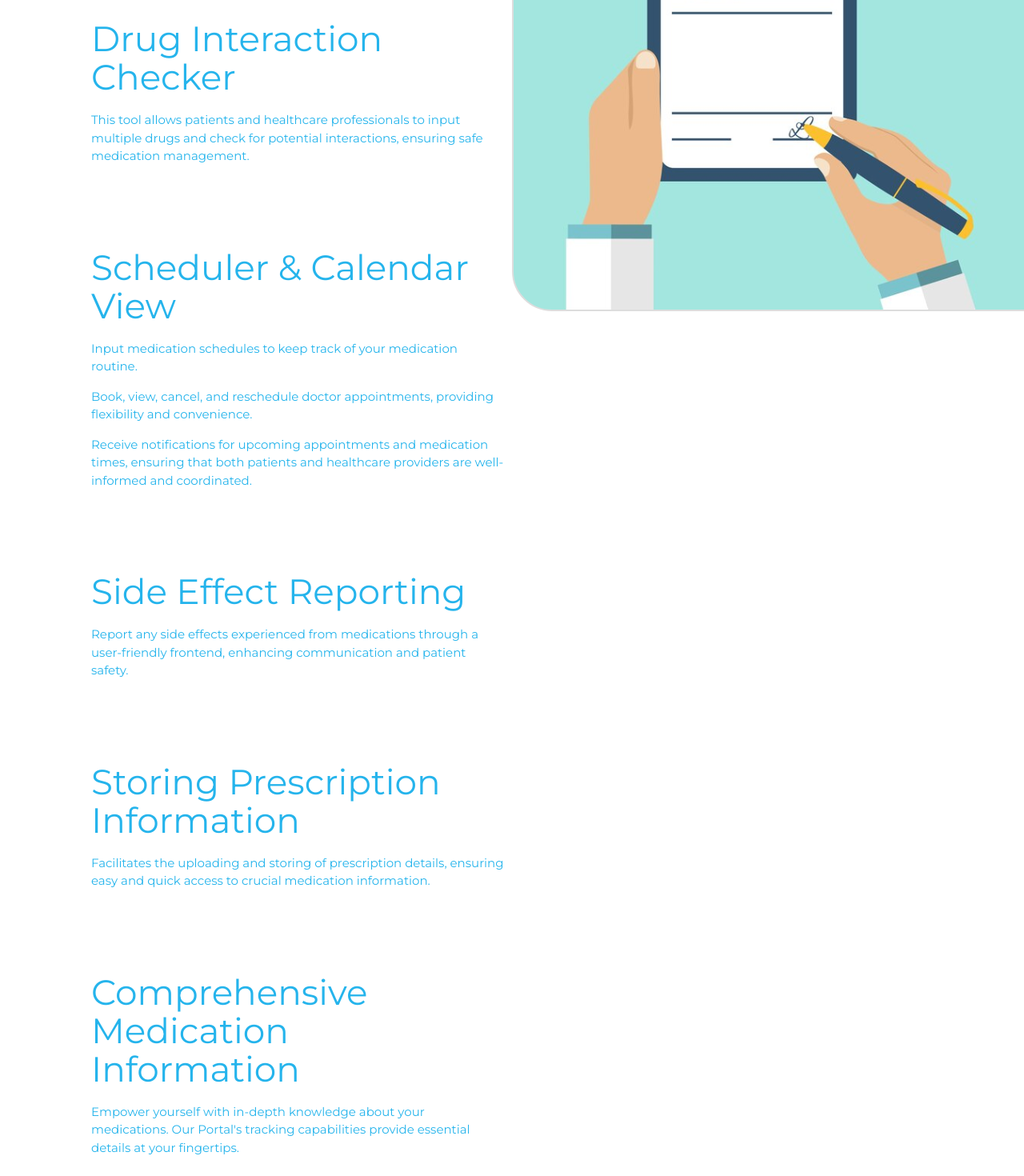
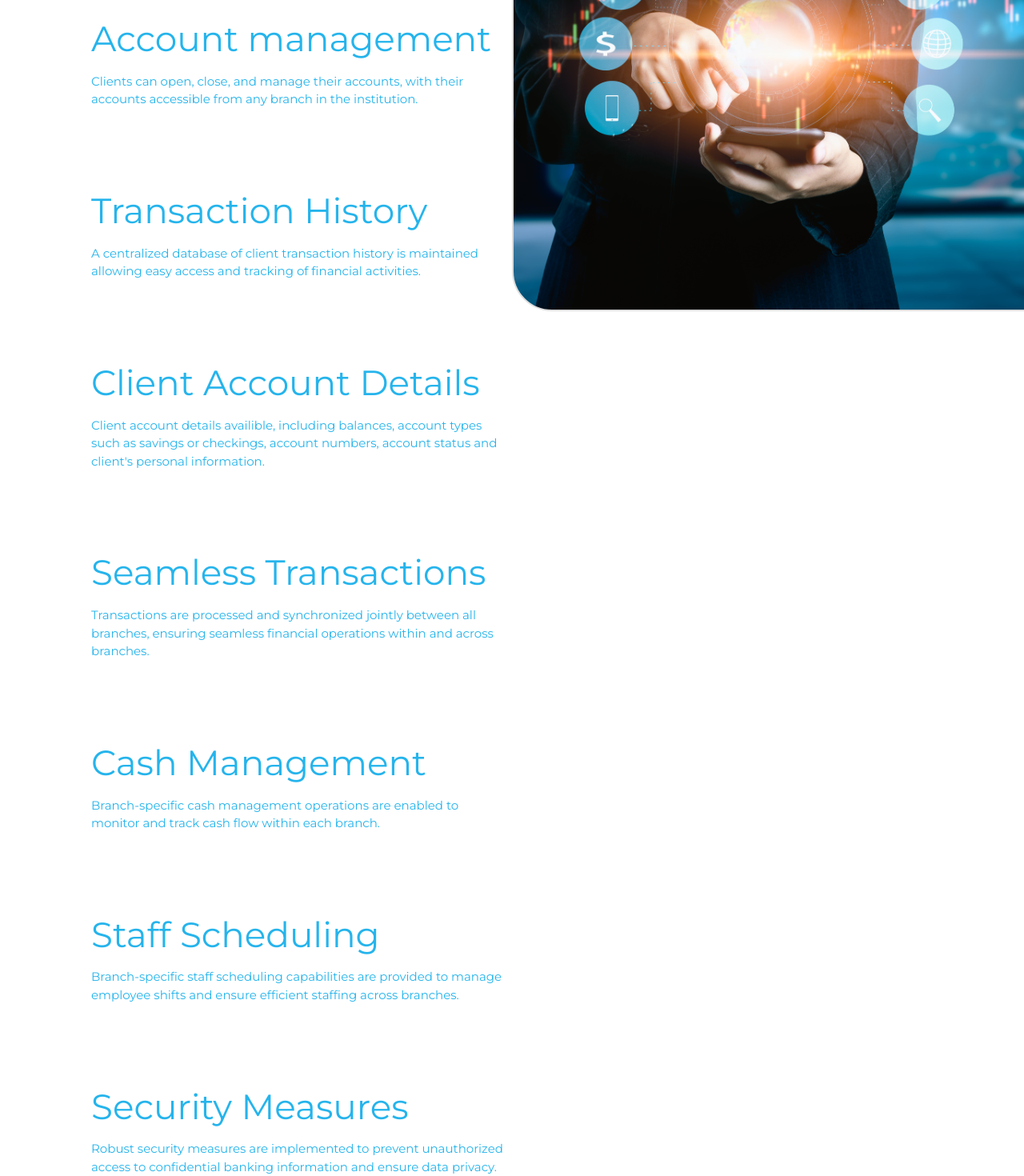
Before and after one commit to Muhammad3921/COE892-BankingSystem, a React (Create React App) app in the folder Frontend/: page /services in a window 1280 px wide. Shown: the part 360-1830 px from the top of the page at 80% size. Built offline with nearby package versions, Linux system fonts and the light colour scheme; the HTML template or start-up script is replaced by a standard one.

Commit message:
change service page

```diff
--- a/Frontend/src/pages/contact/contact.jsx
+++ b/Frontend/src/pages/contact/contact.jsx
@@ -1,53 +1,69 @@
-import React from 'react'
-import './contact.css';
+import React from "react";
+import "./contact.css";
 function Contact() {
   return (
     <div>
-
       <main className="page">
         <div className="service__image"></div>
         <h2 className="left-box">Features and Services Provided</h2>
         <div>
           <div className="left-box">
-                    <h3>Drug Interaction Checker</h3>
-                    <p>This tool allows patients and healthcare professionals to input multiple drugs and check for potential interactions, ensuring safe medication management.</p>
+            <h3>Account management</h3>
+            <p>
+              Clients can open, close, and manage their accounts, with their
+              accounts accessible from any branch in the institution.
+            </p>
           </div>
           <div className="left-box">
-                    <h3>Scheduler & Calendar View</h3>
-                    <ul>
-                        <li><p>Input medication schedules to keep track of your medication routine.</p></li>
-                        <li><p>Book, view, cancel, and reschedule doctor appointments, providing flexibility and convenience.</p></li>
-                        <li><p>Receive notifications for upcoming appointments and medication times, ensuring that both patients and healthcare providers are well-informed and coordinated.</p></li>
-                    </ul>
+            <h3>Transaction History</h3>
+            <p>
+              A centralized database of client transaction history is maintained
+              allowing easy access and tracking of financial activities.
+            </p>
           </div>
           <div className="left-box">
-                    <h3>Side Effect Reporting</h3>
-                    <p>Report any side effects experienced from medications through a user-friendly frontend, enhancing communication and patient safety.</p>
+            <h3>Client Account Details</h3>
+            <p>
+              Client account details availible, including balances, account
+              types such as savings or checkings, account numbers, account
+              status and client's personal information.
+            </p>
           </div>
           <div className="left-box">
-                    <h3>Storing Prescription Information</h3>
-                    <p>Facilitates the uploading and storing of prescription details, ensuring easy and quick access to crucial medication information.</p>
+            <h3>Seamless Transactions</h3>
+            <p>
+              Transactions are processed and synchronized jointly between all
+              branches, ensuring seamless financial operations within and across
+              branches.
+            </p>
           </div>
           <div className="left-box">
-                    <h3>Comprehensive Medication Information</h3>
-                    <p>Empower yourself with in-depth knowledge about your medications. Our Portal's tracking capabilities provide essential details at your fingertips.</p>
+            <h3>Cash Management</h3>
+            <p>
+              Branch-specific cash management operations are enabled to monitor
+              and track cash flow within each branch.
+            </p>
           </div>
           <div className="left-box">
-                    <h3>Patient Profile</h3>
-                    <p>Access and manage your general and medical information, including current and past medications, and medical history.</p>
+            <h3>Staff Scheduling</h3>
+            <p>
+              Branch-specific staff scheduling capabilities are provided to
+              manage employee shifts and ensure efficient staffing across
+              branches.
+            </p>
           </div>
           <div className="left-box">
-                    <h3>Storing Prescription Information</h3>
-                    <p>Facilitates the uploading and storing of prescription details, ensuring easy and quick access to crucial medication information.</p>
+            <h3>Security Measures</h3>
+            <p>
+              Robust security measures are implemented to prevent unauthorized
+              access to confidential banking information and ensure data
+              privacy.
+            </p>
           </div>
         </div>
-
-
       </main>
-
-
     </div>
-    )
+  );
 }
 
-export default Contact
+export default Contact;
```
Also changed, not shown: Frontend/src/pages/contact/service.jpg. Lines whose indentation alone changed are shown as unchanged.
